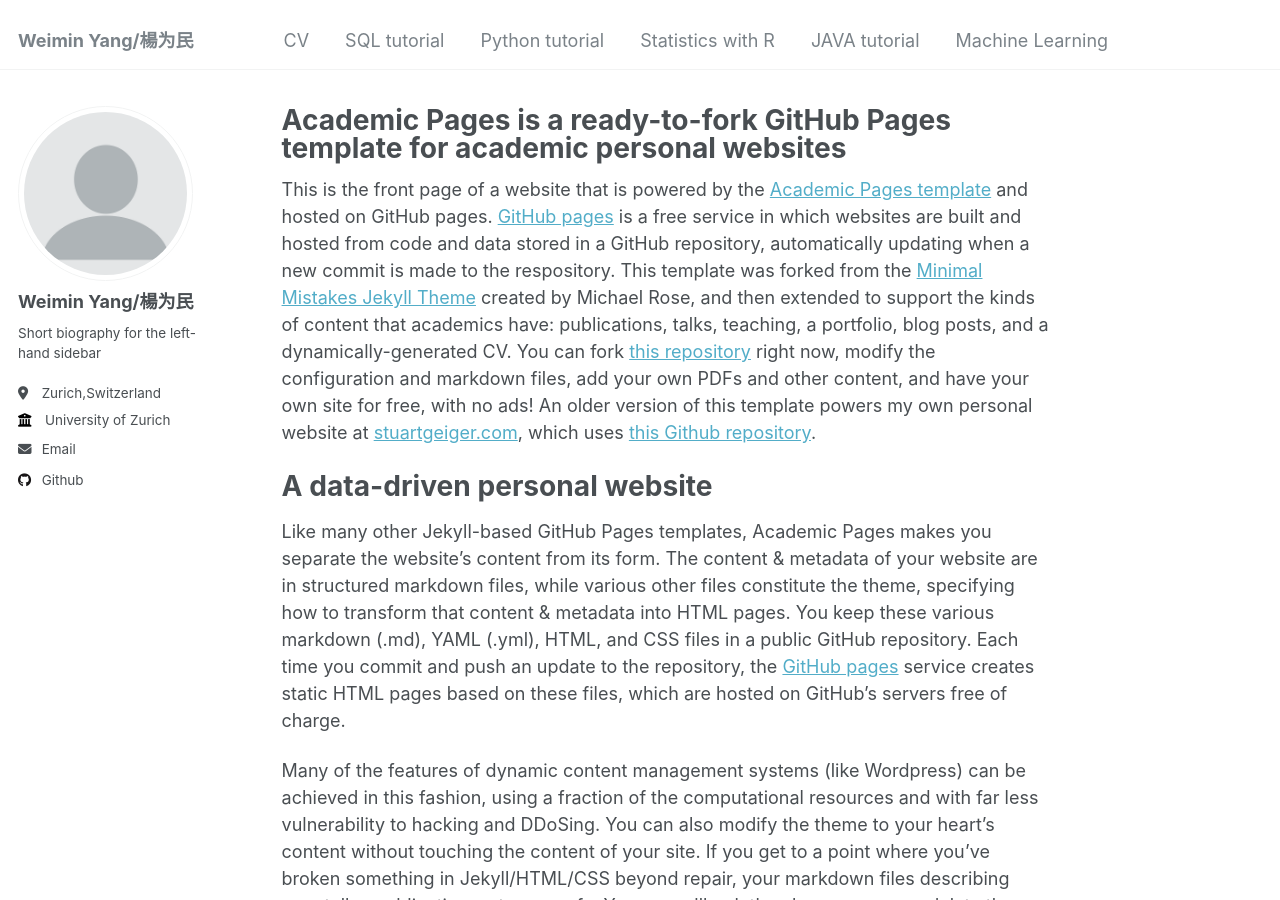
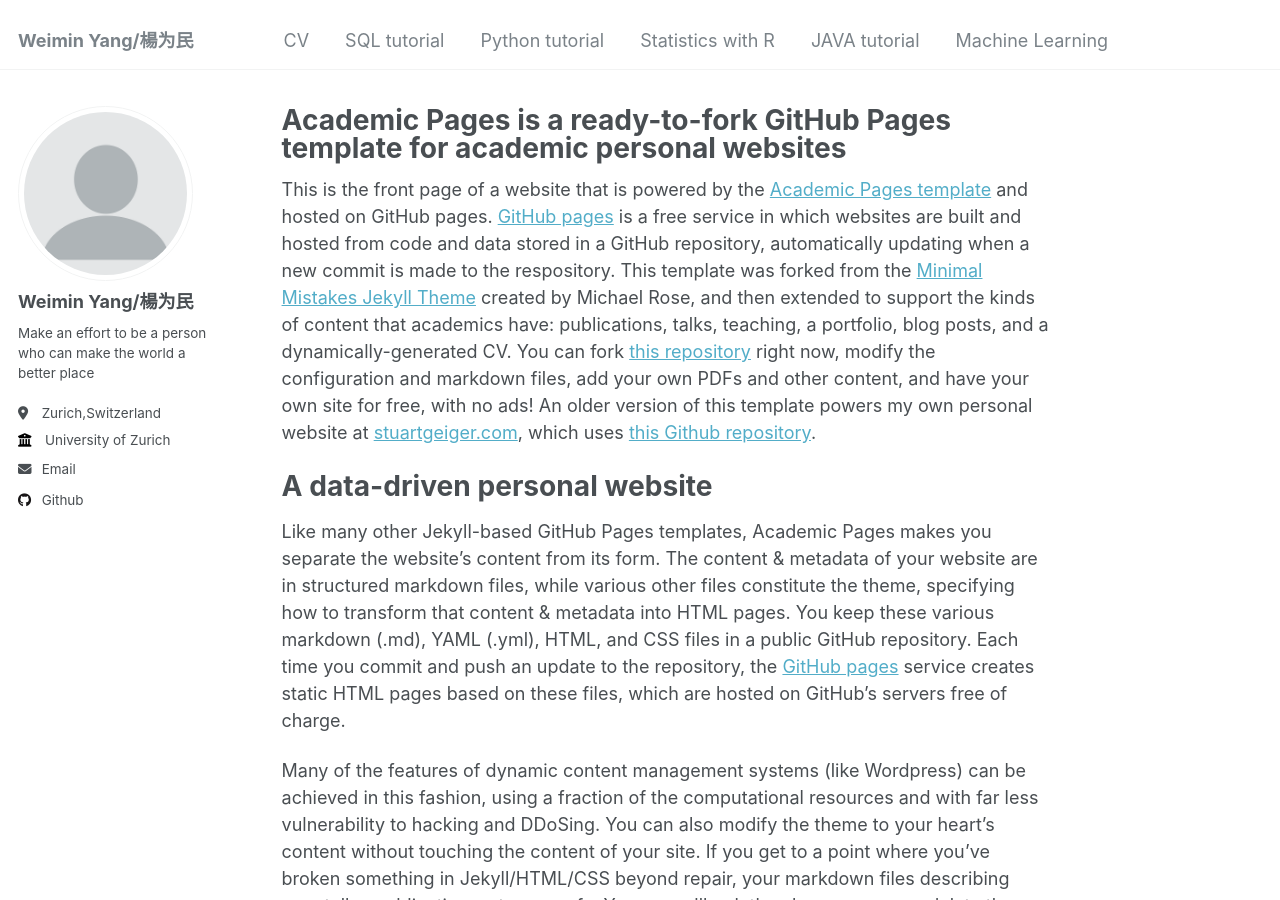
Before and after one commit to weimin3/weimin3.github-io, a Jekyll site: the page built from _pages/about.md, in a window 1280 px wide and 900 px high. Built offline with Jekyll 4.4.1, drawn with Linux system fonts in a browser that asks for light colours.

Commit message:
Update _config.yml

```diff
--- a/_config.yml
+++ b/_config.yml
@@ -24,7 +24,7 @@ author:
   avatar           : "profile.png"
   name             : "Weimin Yang/楊为民"
   pronouns         : # example: "she/her"
-  bio              : "Short biography for the left-hand sidebar"
+  bio              : "Make an effort to be a person who can make the world a better place"
   location         : "Zurich,Switzerland"
   employer         : "University of Zurich"
   uri              : # URL
```
